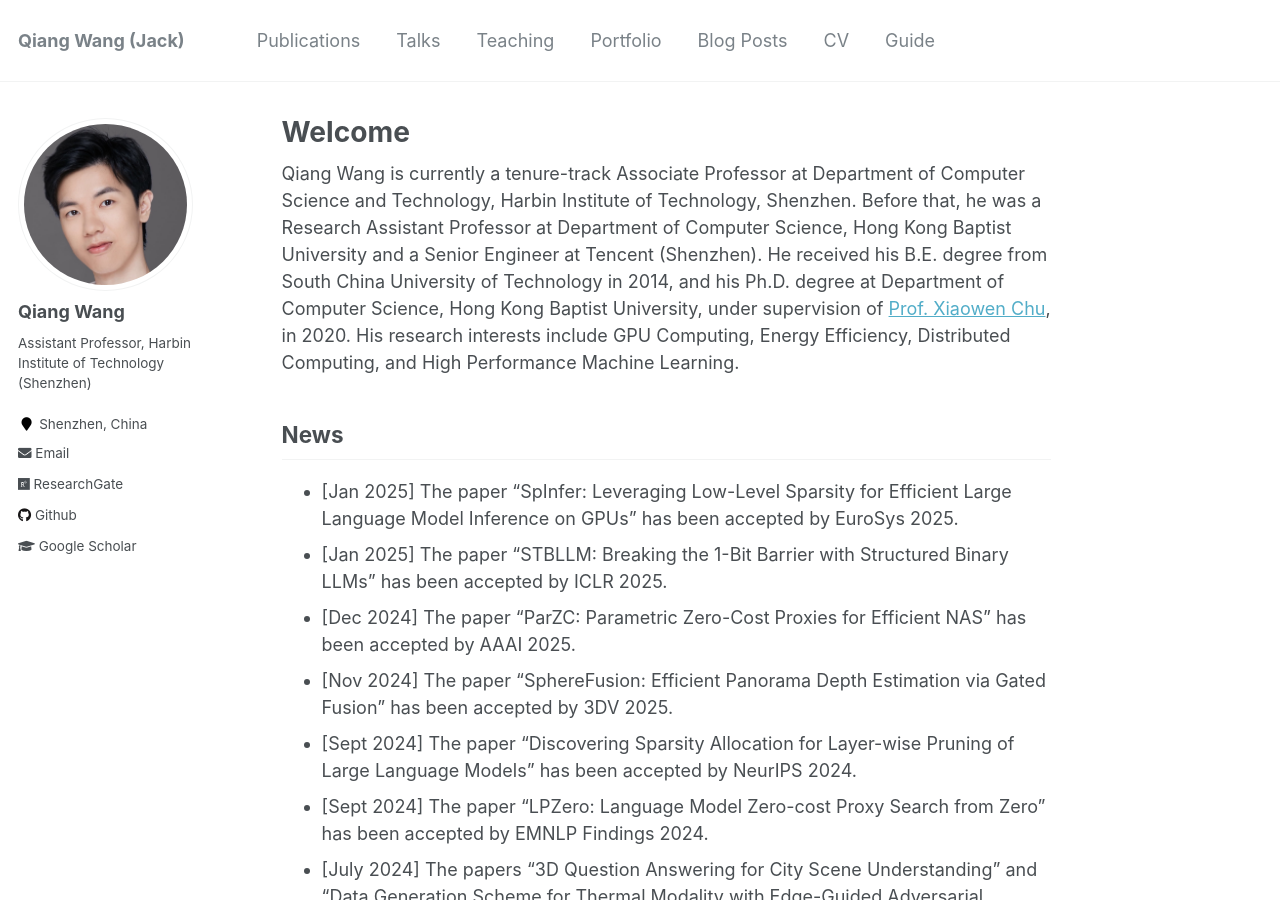
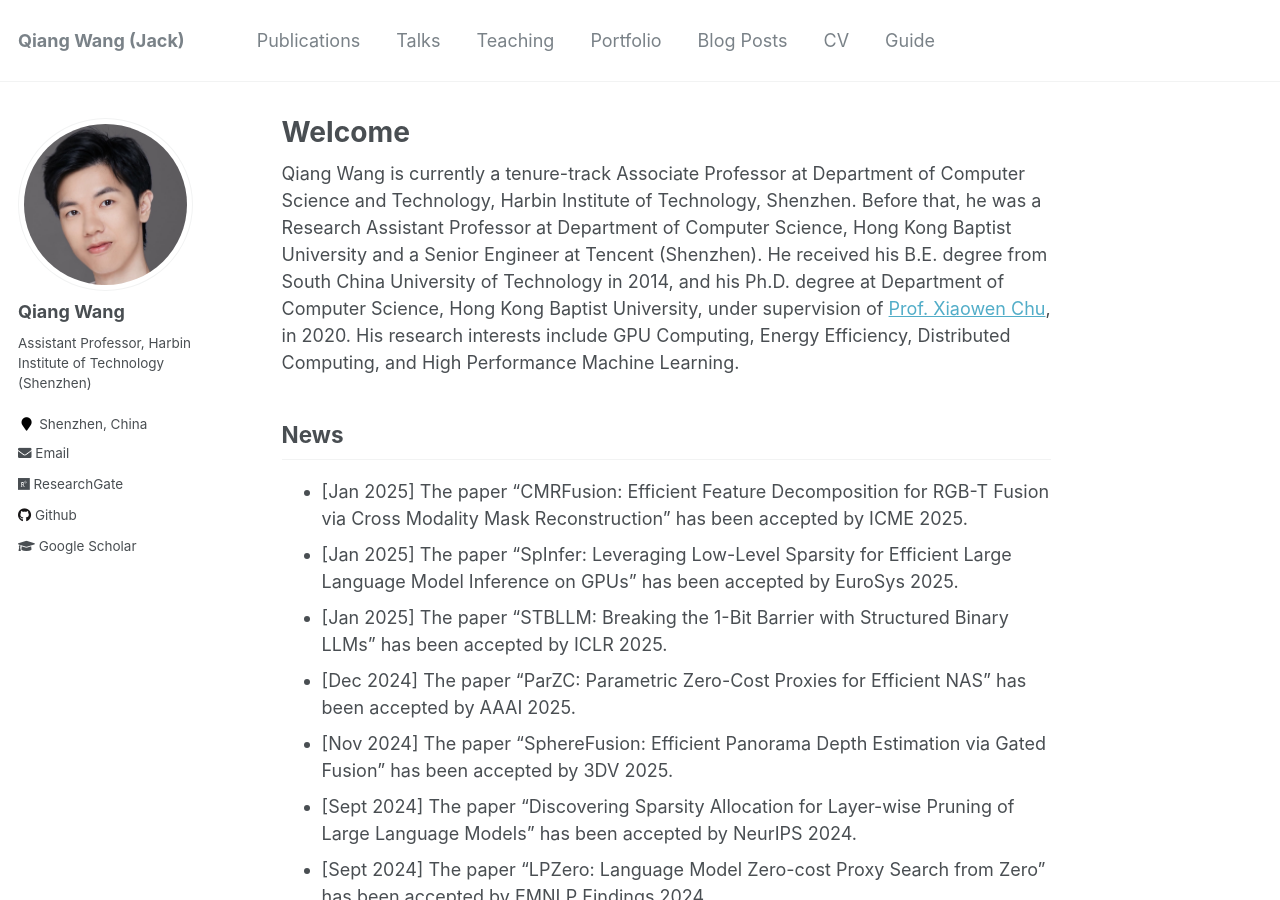
Before and after one commit to blackjack2015/blackjack2015.github.io, a Jekyll site: the page built from _pages/about.md, in a window 1280 px wide and 900 px high. Built offline with Jekyll 4.4.1, drawn with Linux system fonts in a browser that asks for light colours.

Commit message:
Update about.md

```diff
--- a/_pages/about.md
+++ b/_pages/about.md
@@ -12,6 +12,7 @@
 Qiang Wang is currently a tenure-track Associate Professor at Department of Computer Science and Technology, Harbin Institute of Technology, Shenzhen. Before that, he was a Research Assistant Professor at Department of Computer Science, Hong Kong Baptist University and a Senior Engineer at Tencent (Shenzhen). He received his B.E. degree from South China University of Technology in 2014, and his Ph.D. degree at Department of Computer Science, Hong Kong Baptist University, under supervision of [Prof. Xiaowen Chu](https://sites.google.com/view/chuxiaowen), in 2020. His research interests include GPU Computing, Energy Efficiency, Distributed Computing, and High Performance Machine Learning.
 
 ## News
++ \[Jan 2025\] The paper "CMRFusion: Efficient Feature Decomposition for RGB-T Fusion via Cross Modality Mask Reconstruction" has been accepted by ICME 2025.
 + \[Jan 2025\] The paper "SpInfer: Leveraging Low-Level Sparsity for Efficient Large Language Model Inference on GPUs" has been accepted by EuroSys 2025.
 + \[Jan 2025\] The paper "STBLLM: Breaking the 1-Bit Barrier with Structured Binary LLMs" has been accepted by ICLR 2025.
 + \[Dec 2024\] The paper "ParZC: Parametric Zero-Cost Proxies for Efficient NAS" has been accepted by AAAI 2025.
```
